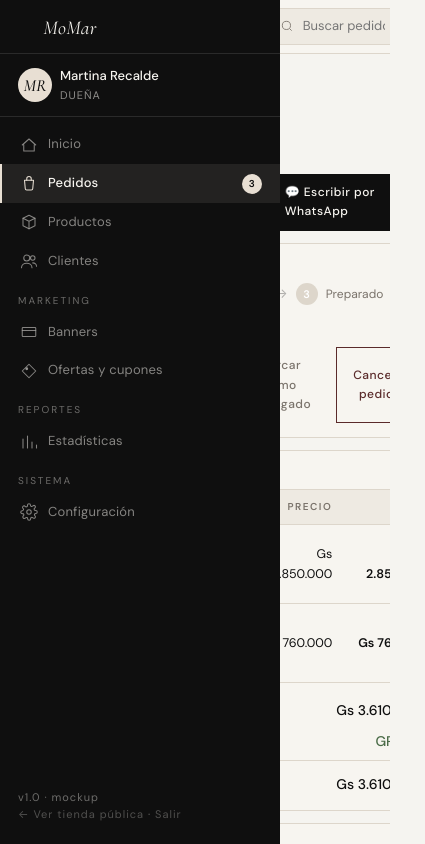
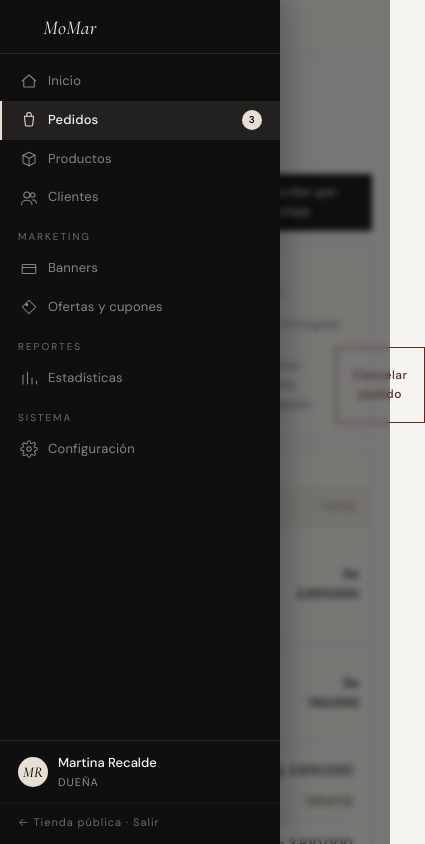
Before and after one commit to MULTIPLAZA/momar-tienda, a plain HTML site: page admin/pedido.html in a window 390 px wide. Both pictures are taken after a click on the element 29 px from the left and 26 px from the top of the page. Shown: the top 844 px of the page, 425 px wide, since content can reach past the window. Drawn offline with nearby package versions, Linux system fonts and the light colour scheme; grey boxes are pictures that could not be loaded.

Commit message:
Fix 9 admin sidebar bugs: sticky breaking, alignment, mobile overlay, scrollbar, z-index, search width, dvh
- #1 Removed overflow-x:hidden from .admin-shell (was breaking position:sticky of sidebar)
- #2 Added min-width:0 + flex column to .admin-shell > div (prevents wide tables from pushing grid)
- #3 Sidebar height: 100vh + 100dvh fallback (iOS Safari retractable bar)
- #4 Moved user card from top to bottom of sidebar (between menu and foot) — now logo aligns 1:1 with topbar
- #5 Added body.admin-menu-open::before overlay with backdrop-filter blur on mobile + body overflow hidden
- #6 Sidebar z-index 60 > topbar z-index 40 (topbar was 50, sidebar implicit auto)
- #7 .admin-search: flex:1 max-width:320px (was min-width:280px pushing in tablet)
- #8 Custom scrollbar styles for .admin-side__menu (thin, nude tint, hover) on FF + webkit
- #9 Sidebar foot pinned via .admin-side__user margin-top:auto (no longer depends on menu flex:1)

Plus: sidebar avatar 34px→30px (more compact at foot), wordmark letter-spacing fixed (-0.5→0.5),
foot simplified (removed v1.0 line, kept tienda pública + salir).
Cache-bust admin.css v=4, admin-shell.js v=2.

```diff
--- a/admin/banners.html
+++ b/admin/banners.html
@@ -7,7 +7,7 @@
   <link rel="preconnect" href="https://fonts.googleapis.com">
   <link rel="preconnect" href="https://fonts.gstatic.com" crossorigin>
   <link href="https://fonts.googleapis.com/css2?family=Cormorant+Garamond:ital,wght@0,400;0,500;0,600;1,400;1,500;1,600&family=DM+Sans:wght@300;400;500;600&display=swap" rel="stylesheet">
-  <link rel="stylesheet" href="css/admin.css?v=3">
+  <link rel="stylesheet" href="css/admin.css?v=4">
 </head>
 <body>
   <div class="admin-shell">
@@ -100,8 +100,8 @@
   </div>
 
   <script src="../js/products.js?v=1"></script>
-  <script src="js/admin-data.js?v=1"></script>
-  <script src="js/admin-shell.js?v=1"></script>
+  <script src="js/admin-data.js?v=2"></script>
+  <script src="js/admin-shell.js?v=2"></script>
   <script>
     MOMAR_renderAdminShell('banners.html', 'Banners');
     const bs = window.MOMAR_BANNERS;
--- a/admin/css/admin.css
+++ b/admin/css/admin.css
@@ -31,24 +31,31 @@ body:has(.admin-shell) {
 .admin-shell h2 { font-size: 16px; }
 .admin-shell h3 { font-size: 12px; text-transform: uppercase; letter-spacing: 1.5px; color: var(--color-text-soft); font-weight: 600; }
 
-/* Shell */
+/* Shell — sin overflow-x:hidden para no romper position:sticky (BUG #1) */
 .admin-shell {
   display: grid;
   grid-template-columns: var(--side-w) 1fr;
   min-height: 100vh;
-  overflow-x: hidden;
+}
+/* Grid item de la derecha: min-width:0 evita que tablas anchas empujen el layout (BUG #2) */
+.admin-shell > div {
+  min-width: 0;
+  display: flex;
+  flex-direction: column;
 }
 
 /* SIDEBAR */
 .admin-side {
   background: var(--color-dark);
   color: var(--color-bg);
-  padding: 0 0 var(--space-3);
+  padding: 0;
   display: flex;
   flex-direction: column;
   position: sticky;
   top: 0;
   height: 100vh;
+  height: 100dvh; /* BUG #3 — respeta barra Safari iOS retráctil */
+  z-index: 60; /* BUG #6 — encima del topbar (z:50) */
 }
 .admin-side__logo {
   padding: var(--space-3) var(--space-4);
@@ -59,30 +66,49 @@ body:has(.admin-shell) {
 }
 .admin-side__logo .logo-svg { height: 26px; color: var(--color-bg); }
 
+/* User card — ahora al PIE del sidebar (BUG #4 — ya no desalinea con topbar) */
 .admin-side__user {
-  padding: var(--space-3) var(--space-4);
-  border-bottom: 1px solid var(--color-line-dark);
+  padding: 12px var(--space-4);
+  border-top: 1px solid var(--color-line-dark);
+  border-bottom: none;
   display: flex;
   align-items: center;
-  gap: var(--space-2);
+  gap: 10px;
+  margin-top: auto; /* lo empuja al fondo */
 }
 .admin-side__avatar {
-  width: 34px; height: 34px;
+  width: 30px; height: 30px;
   background: var(--color-nude);
   color: var(--color-dark);
   border-radius: 50%;
   display: flex; align-items: center; justify-content: center;
   font-family: var(--font-display);
   font-style: italic;
-  font-size: 17px;
+  font-size: 15px;
   font-weight: 500;
+  flex-shrink: 0;
 }
 .admin-side__user-name { font-size: 13px; font-weight: 500; }
 .admin-side__user-role { font-size: 11px; opacity: 0.55; letter-spacing: 1px; text-transform: uppercase; }
 
 .admin-side__menu {
-  list-style: none; padding: var(--space-2) 0; margin: 0; flex: 1;
+  list-style: none;
+  padding: var(--space-2) 0;
+  margin: 0;
+  flex: 1;
   overflow-y: auto;
+  /* BUG #8 — scrollbar custom dentro del sidebar dark */
+  scrollbar-width: thin;
+  scrollbar-color: rgba(232, 223, 211, 0.2) transparent;
+}
+.admin-side__menu::-webkit-scrollbar { width: 6px; }
+.admin-side__menu::-webkit-scrollbar-track { background: transparent; }
+.admin-side__menu::-webkit-scrollbar-thumb {
+  background: rgba(232, 223, 211, 0.18);
+  border-radius: 3px;
+}
+.admin-side__menu::-webkit-scrollbar-thumb:hover {
+  background: rgba(232, 223, 211, 0.3);
 }
 .admin-side__menu li a {
   display: flex;
@@ -135,11 +161,14 @@ body:has(.admin-shell) {
 }
 
 .admin-side__foot {
-  padding: var(--space-2) var(--space-4);
+  /* BUG #9 — ya no depende de flex:1 del menú, queda al fondo por orden DOM (user con margin-top:auto) */
+  padding: 10px var(--space-4) 12px;
   font-size: 11px;
   opacity: 0.4;
   letter-spacing: 1px;
+  border-top: 1px solid var(--color-line-dark);
 }
+.admin-side__foot a { opacity: 1; }
 
 /* TOPBAR */
 .admin-topbar {
@@ -152,7 +181,8 @@ body:has(.admin-shell) {
   padding: 0 var(--space-4);
   position: sticky;
   top: 0;
-  z-index: 50;
+  z-index: 40; /* menor que sidebar (60) — BUG #6 */
+  gap: var(--space-2);
 }
 .admin-topbar__left { display: flex; align-items: center; gap: var(--space-3); }
 .admin-topbar__title { font-size: 18px; font-weight: 600; margin: 0; }
@@ -160,6 +190,9 @@ body:has(.admin-shell) {
 
 .admin-search {
   position: relative;
+  flex: 1;
+  max-width: 320px;
+  min-width: 0;
 }
 .admin-search input {
   border: 1px solid var(--color-line);
@@ -169,9 +202,10 @@ body:has(.admin-shell) {
   font-size: 13px;
   border-radius: 0;
   outline: none;
-  min-width: 280px;
+  width: 100%; /* BUG #7 — antes min-width: 280px empujaba en tablets */
   transition: border-color 0.2s;
 }
+.admin-topbar__right { flex-shrink: 0; }
 .admin-search input:focus { border-color: var(--color-text); background: var(--color-bg); }
 .admin-search svg {
   position: absolute; left: 10px; top: 50%; transform: translateY(-50%);
@@ -584,12 +618,32 @@ body:has(.admin-shell) {
   .admin-shell { grid-template-columns: 1fr; }
   .admin-side {
     position: fixed; top: 0; left: 0;
-    width: 280px; height: 100vh;
+    width: 280px;
+    height: 100vh;
+    height: 100dvh;
     z-index: 200;
     transform: translateX(-100%);
     transition: transform 0.3s var(--ease);
+    box-shadow: 0 0 0 transparent;
   }
-  body.admin-menu-open .admin-side { transform: translateX(0); }
+  body.admin-menu-open .admin-side {
+    transform: translateX(0);
+    box-shadow: 4px 0 30px rgba(0,0,0,0.3);
+  }
+  /* BUG #5 — overlay oscuro al abrir menú en mobile */
+  body.admin-menu-open::before {
+    content: '';
+    position: fixed;
+    inset: 0;
+    background: rgba(15, 15, 15, 0.55);
+    backdrop-filter: blur(3px);
+    -webkit-backdrop-filter: blur(3px);
+    z-index: 150;
+    animation: overlay-in 0.25s var(--ease);
+  }
+  @keyframes overlay-in { from { opacity: 0; } to { opacity: 1; } }
+  body.admin-menu-open { overflow: hidden; }
+
   .admin-hamburger {
     display: flex;
     width: 22px; height: 14px;
@@ -597,7 +651,8 @@ body:has(.admin-shell) {
     cursor: pointer;
   }
   .admin-hamburger span { display: block; width: 100%; height: 1.5px; background: currentColor; }
-  .admin-search input { min-width: 0; width: 130px; }
+  .admin-search { max-width: 200px; }
+  .admin-search input { font-size: 12px; }
 
   .kpis { grid-template-columns: repeat(2, 1fr); }
   .admin-grid-2, .admin-grid-3 { grid-template-columns: 1fr; }
--- a/admin/js/admin-shell.js
+++ b/admin/js/admin-shell.js
@@ -19,15 +19,8 @@
     return `
       <div class="admin-side__logo">
         <a href="index.html" aria-label="MOMAR">
-          <svg class="logo-svg" viewBox="0 0 200 50"><text x="100" y="38" text-anchor="middle" font-size="38" font-family="Cormorant Garamond, serif" font-weight="500" font-style="italic" fill="currentColor" letter-spacing="-0.5">MoMar</text></svg>
+          <svg class="logo-svg" viewBox="0 0 200 50"><text x="100" y="38" text-anchor="middle" font-size="38" font-family="Cormorant Garamond, serif" font-weight="500" font-style="italic" fill="currentColor" letter-spacing="0.5">MoMar</text></svg>
         </a>
-      </div>
-      <div class="admin-side__user">
-        <div class="admin-side__avatar">${u.inicial}</div>
-        <div>
-          <div class="admin-side__user-name">${u.nombre} ${u.apellido}</div>
-          <div class="admin-side__user-role">${u.rol}</div>
-        </div>
       </div>
       <ul class="admin-side__menu">
         ${PAGES.map(p => {
@@ -37,10 +30,15 @@
           return `<li class="${active}"><a href="${p.href}">${p.icon}<span>${p.label}</span>${badge}</a></li>`;
         }).join('')}
       </ul>
+      <div class="admin-side__user">
+        <div class="admin-side__avatar">${u.inicial}</div>
+        <div style="min-width:0; flex:1;">
+          <div class="admin-side__user-name">${u.nombre} ${u.apellido}</div>
+          <div class="admin-side__user-role">${u.rol}</div>
+        </div>
+      </div>
       <div class="admin-side__foot">
-        v1.0 · mockup<br>
-        <a href="../index.html" style="opacity:0.7;">← Ver tienda pública</a> ·
-        <a href="login.html" style="opacity:0.7;">Salir</a>
+        <a href="../index.html">← Tienda pública</a> · <a href="login.html">Salir</a>
       </div>
     `;
   }
--- a/admin/pedido.html
+++ b/admin/pedido.html
@@ -7,7 +7,7 @@
   <link rel="preconnect" href="https://fonts.googleapis.com">
   <link rel="preconnect" href="https://fonts.gstatic.com" crossorigin>
   <link href="https://fonts.googleapis.com/css2?family=Cormorant+Garamond:ital,wght@0,400;0,500;0,600;1,400;1,500;1,600&family=DM+Sans:wght@300;400;500;600&display=swap" rel="stylesheet">
-  <link rel="stylesheet" href="css/admin.css?v=3">
+  <link rel="stylesheet" href="css/admin.css?v=4">
 </head>
 <body>
   <div class="admin-shell">
@@ -119,8 +119,8 @@
   </div>
 
   <script src="../js/products.js?v=1"></script>
-  <script src="js/admin-data.js?v=1"></script>
-  <script src="js/admin-shell.js?v=1"></script>
+  <script src="js/admin-data.js?v=2"></script>
+  <script src="js/admin-shell.js?v=2"></script>
   <script>
     const params = new URLSearchParams(location.search);
     const n = params.get('n') || '1247';
```
Also changed, not shown: admin/clientes.html (+3 -3 lines), admin/configuracion.html (+3 -3 lines), admin/estadisticas.html (+3 -3 lines), admin/index.html (+3 -3 lines), admin/login.html (+1 -1 lines), admin/ofertas.html (+3 -3 lines), admin/pedidos.html (+3 -3 lines), admin/producto-edit.html (+3 -3 lines), admin/productos.html (+3 -3 lines).
